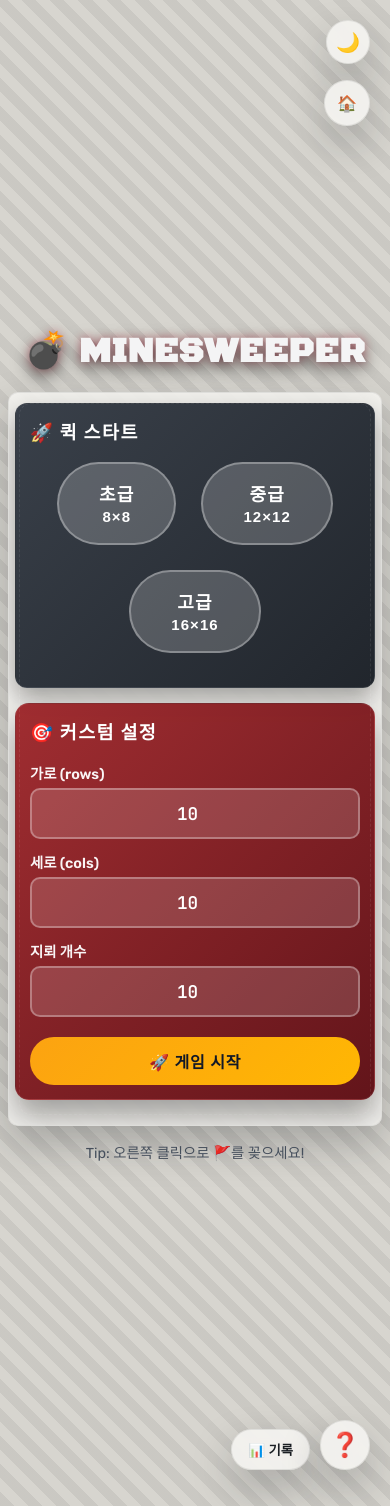
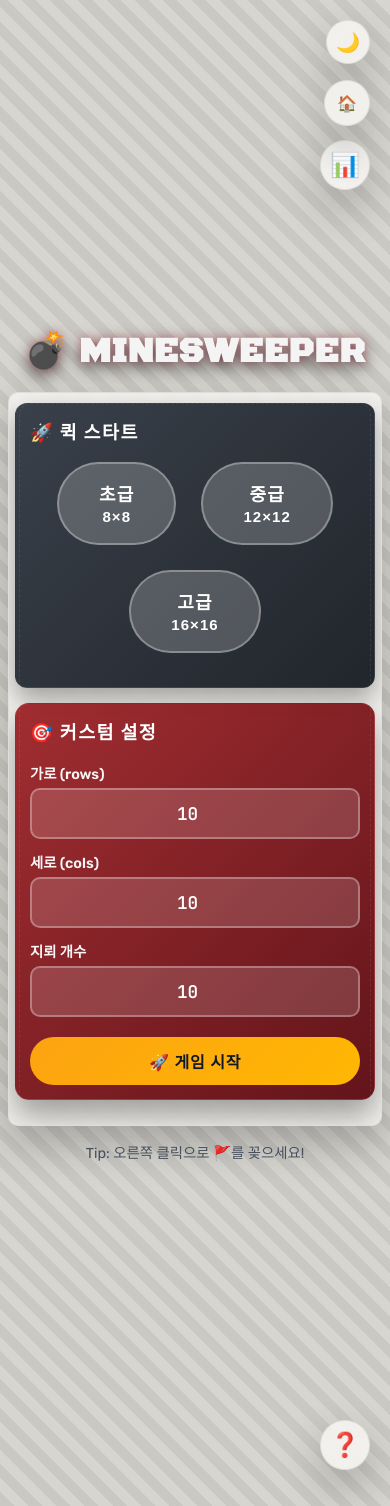
Before and after one commit to Kang9805/minesweeper, a Django app: page / in a window 390 px wide. Run offline with Django 5.2, Linux system fonts and the light colour scheme; some libraries are stand-ins or nearby versions.

Commit message:
refactor: 기록 버튼 수정

```diff
--- a/minesweeper/templates/minesweeper/index.html
+++ b/minesweeper/templates/minesweeper/index.html
@@ -1140,12 +1140,6 @@
                 bottom: 0;
             }
 
-            .records-toggle {
-                top: auto;
-                bottom: 20px;
-                right: 80px;
-            }
-
             .help-panel {
                 right: auto;
                 left: 0;
@@ -1215,8 +1209,8 @@
     </div>
 
     <!-- 기록 토글 버튼 -->
-    <button class="records-toggle" id="records-toggle" onclick="toggleRecordsPanel()" type="button">
-        📊 기록
+    <button class="help-toggle records-toggle" id="records-toggle" onclick="toggleRecordsPanel()" type="button" aria-label="기록">
+        📊
     </button>
 
     <!-- 룰북 토글 버튼 -->
```
